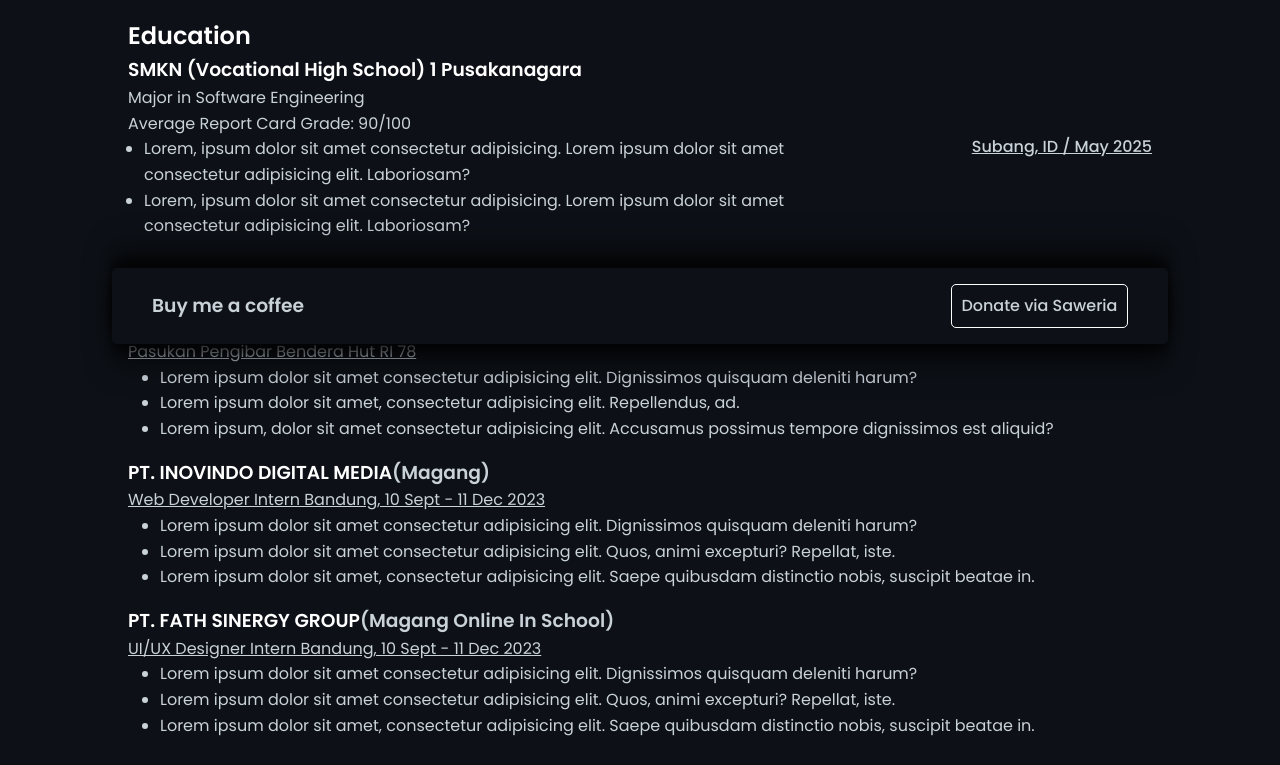
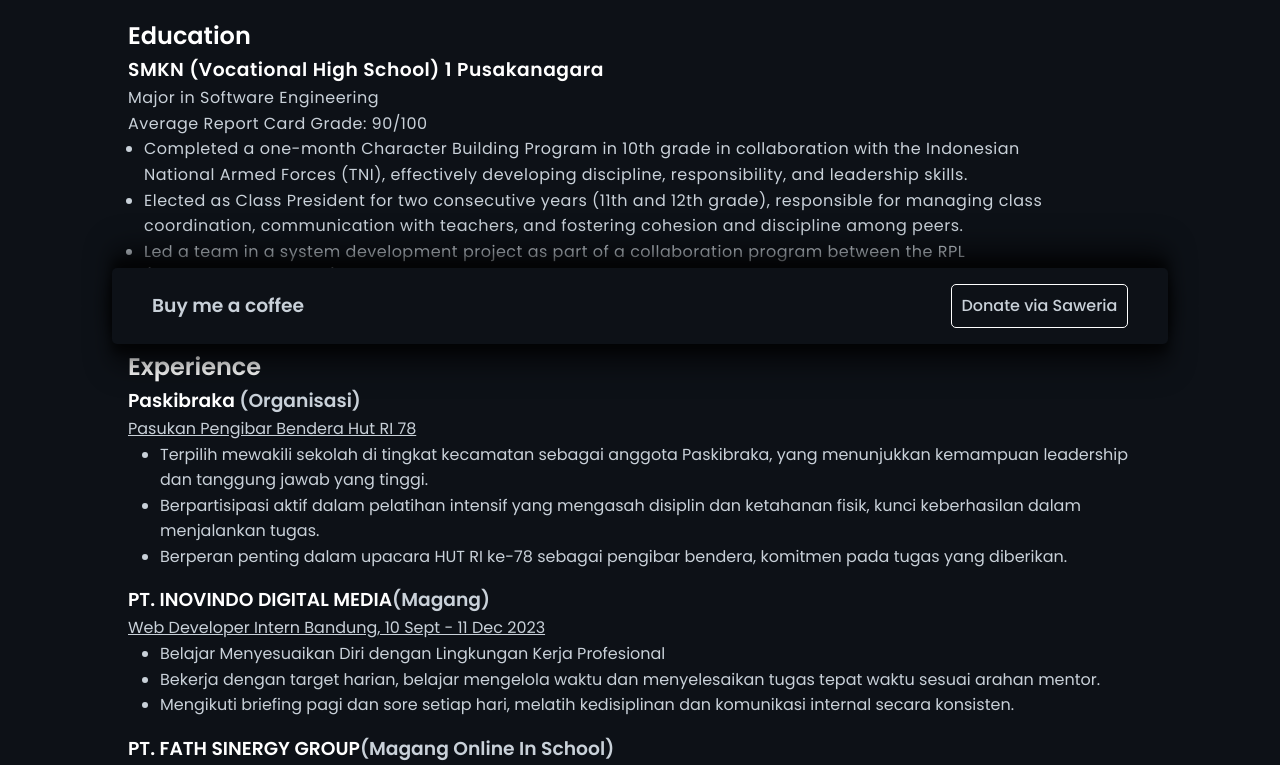
Before and after one commit to mamanrpl02/portofolio-with-reactjs, a React (Vite) app: page /about in a window 1280 px wide. Shown: the part 440-1205 px from the top of the page. Built offline with nearby package versions, Linux system fonts and the light colour scheme.

Commit message:
configure about

```diff
--- /dev/null
+++ b/src/components/About/CertificateSection.jsx
@@ -0,0 +1,20 @@
+export default function CertificateSection() {
+  return (
+    <div className="certivicate-contain mt-2rm">
+      <h1 className="c-white-1">Certificates</h1>
+      <p className="certivicate hover-biru"></p>
+      <ul className="ml-2rm point-hover">
+        <li>
+          <a href="http://" target="_blank" rel="noopener noreferrer">Lorem ipsum dolor sit, amet consectetur adipisicing.</a>
+        </li>
+        <li>
+          <a href="http://" target="_blank" rel="noopener noreferrer">Lorem, ipsum dolor.</a>
+        </li>
+        <li>
+                  <a href="http://" target="_blank" rel="noopener noreferrer">lorem5
+                  </a>
+        </li>
+      </ul>
+    </div>
+  );
+}
--- a/src/components/About/Education.jsx
+++ b/src/components/About/Education.jsx
@@ -12,23 +12,32 @@ export default function Education() {
           <ul className="point-hover">
             <li>
               <p>
-                Lorem, ipsum dolor sit amet consectetur adipisicing. Lorem ipsum
-                dolor sit amet consectetur adipisicing elit. Laboriosam?
+                Completed a one-month Character Building Program in 10th grade
+                in collaboration with the Indonesian National Armed Forces
+                (TNI), effectively developing discipline, responsibility, and
+                leadership skills.
               </p>
             </li>
             <li>
               <p>
-                Lorem, ipsum dolor sit amet consectetur adipisicing. Lorem ipsum
-                dolor sit amet consectetur adipisicing elit. Laboriosam?
+                Elected as Class President for two consecutive years (11th and
+                12th grade), responsible for managing class coordination,
+                communication with teachers, and fostering cohesion and
+                discipline among peers.
+              </p>
+            </li>
+            <li>
+              <p>
+                Led a team in a system development project as part of a
+                collaboration program between the RPL (Software Engineering)
+                department and an industry partner. Responsible for managing the
+                team and acting as the team's representative in all interactions
+                with the mentor.
               </p>
             </li>
           </ul>
         </div>
-        <div className="kanan">
-          <a href="#" className="hover-white">
-            Subang, ID / May 2025
-          </a>
-        </div>
+
       </div>
     </div>
   );
--- a/src/components/About/Experience.jsx
+++ b/src/components/About/Experience.jsx
@@ -1,5 +1,4 @@
 import { useState } from "react";
-import "../../styles/about.css";
 
 export default function Experience() {
   const [openModal, setOpenModal] = useState(null);
@@ -40,20 +39,22 @@ export default function Experience() {
           <ul className="ml-2rm point-hover">
             <li>
               <p>
-                Lorem ipsum dolor sit amet consectetur adipisicing elit.
-                Dignissimos quisquam deleniti harum?
+                Terpilih mewakili sekolah di tingkat kecamatan sebagai anggota
+                Paskibraka, yang menunjukkan kemampuan leadership dan tanggung
+                jawab yang tinggi.
               </p>
             </li>
             <li>
               <p>
-                Lorem ipsum dolor sit amet, consectetur adipisicing elit.
-                Repellendus, ad.
+                Berpartisipasi aktif dalam pelatihan intensif yang mengasah
+                disiplin dan ketahanan fisik, kunci keberhasilan dalam
+                menjalankan tugas.
               </p>
             </li>
             <li>
               <p>
-                Lorem ipsum, dolor sit amet consectetur adipisicing elit.
-                Accusamus possimus tempore dignissimos est aliquid?
+                Berperan penting dalam upacara HUT RI ke-78 sebagai pengibar
+                bendera, komitmen pada tugas yang diberikan.
               </p>
             </li>
           </ul>
@@ -83,20 +84,19 @@ export default function Experience() {
           <ul className="ml-2rm point-hover">
             <li>
               <p>
-                Lorem ipsum dolor sit amet consectetur adipisicing elit.
-                Dignissimos quisquam deleniti harum?
+                Belajar Menyesuaikan Diri dengan Lingkungan Kerja Profesional
               </p>
             </li>
             <li>
               <p>
-                Lorem ipsum dolor sit amet consectetur adipisicing elit. Quos,
-                animi excepturi? Repellat, iste.
+                Bekerja dengan target harian, belajar mengelola waktu dan
+                menyelesaikan tugas tepat waktu sesuai arahan mentor.
               </p>
             </li>
             <li>
               <p>
-                Lorem ipsum dolor sit amet, consectetur adipisicing elit. Saepe
-                quibusdam distinctio nobis, suscipit beatae in.
+                Mengikuti briefing pagi dan sore setiap hari, melatih
+                kedisiplinan dan komunikasi internal secara konsisten.
               </p>
             </li>
           </ul>
@@ -126,20 +126,20 @@ export default function Experience() {
           <ul className="ml-2rm point-hover">
             <li>
               <p>
-                Lorem ipsum dolor sit amet consectetur adipisicing elit.
-                Dignissimos quisquam deleniti harum?
+                Mendapatkan pengalaman soft skills penting seperti komunikasi
+                profesional, tanggung jawab kerja, dan etika kerja industri.
               </p>
             </li>
             <li>
               <p>
-                Lorem ipsum dolor sit amet consectetur adipisicing elit. Quos,
-                animi excepturi? Repellat, iste.
+                Mengembangkan kemampuan problem solving dengan menangani kendala
+                teknis dan koordinasi saat pelatihan berlangsung.
               </p>
             </li>
             <li>
               <p>
-                Lorem ipsum dolor sit amet, consectetur adipisicing elit. Saepe
-                quibusdam distinctio nobis, suscipit beatae in.
+                Mengembangkan kemampuan kerja tim melalui kolaborasi dengan
+                berbagai pihak dalam mendukung kegiatan magang.
               </p>
             </li>
           </ul>
--- a/src/components/Home/Hero.jsx
+++ b/src/components/Home/Hero.jsx
@@ -1,4 +1,4 @@
-import { useRef } from "react";
+import { useRef, useEffect } from "react";
 
 export default function Hero() {
   const text =
@@ -6,7 +6,31 @@ export default function Hero() {
 
   const h1Ref = useRef(null);
 
-  // Split kata dulu, lalu setiap kata di-split per 2 huruf
+  // Ambil data dari sessionStorage (array index pair yang sudah di-hover)
+  const getHoveredPairs = () => {
+    const saved = sessionStorage.getItem("hoveredPairs");
+    return saved ? JSON.parse(saved) : [];
+  };
+
+  // Simpan data ke sessionStorage
+  const saveHoveredPair = (id) => {
+    const current = getHoveredPairs();
+    if (!current.includes(id)) {
+      const updated = [...current, id];
+      sessionStorage.setItem("hoveredPairs", JSON.stringify(updated));
+    }
+  };
+
+  // Pas pertama render, cek dan apply class hovered
+  useEffect(() => {
+    const saved = getHoveredPairs();
+    saved.forEach((id) => {
+      const el = document.querySelector(`[data-id='${id}']`);
+      if (el) el.classList.add("hovered");
+    });
+  }, []);
+
+  // Split kata jadi pasangan 2 huruf
   const splitWords = (text) => {
     return text.split(" ").map((word, wordIndex) => {
       const pairs = [];
@@ -15,19 +39,24 @@ export default function Hero() {
       }
       return (
         <span key={wordIndex} className="word">
-          {pairs.map((pair, index) => (
+          {pairs.map((pair, index) => {
+            const id = `${wordIndex}-${index}`;
+            return (
               <span
-              key={index}
+                key={id}
+                data-id={id}
                 className="hover-pair"
                 onMouseEnter={(e) => {
                   if (!e.target.classList.contains("hovered")) {
                     e.target.classList.add("hovered");
+                    saveHoveredPair(id);
                   }
                 }}
               >
                 {pair}
               </span>
-          ))}{" "}
+            );
+          })}{" "}
         </span>
       );
     });
--- a/src/pages/About.jsx
+++ b/src/pages/About.jsx
@@ -6,6 +6,7 @@ import AboutIntro from "../components/About/AboutIntro";
 import Education from "../components/About/Education";
 import Experience from "../components/About/Experience";
 import Skills from "../components/About/Skills";
+import CertificateSection from "../components/About/CertificateSection";
 import SoftSkills from "../components/About/SoftSkills";
 import BuyMe from "../components/BuyMe";
 
@@ -20,6 +21,7 @@ export default function About() {
           <Experience />
           <Skills />
           <SoftSkills />
+          <CertificateSection />
         </div>
       </section>
       <BuyMe />
--- a/src/styles/about.css
+++ b/src/styles/about.css
@@ -105,13 +105,13 @@ body {
     0 -16px 20px rgba(0, 0, 0, 0.4), 0 -24px 30px rgba(0, 0, 0, 0.3);
 }
 
-.point-hover li p:hover {
-  transition: all 0.3s ease;
+.point-hover li p {
+  transition: all 0.3s;
   cursor: pointer;
 }
 .point-hover li p:hover {
   color: white;
-  font-weight: 500;
+  translate: 0 -3px;
 }
 
 /* Details about section end */
@@ -123,22 +123,15 @@ body {
   justify-content: space-between;
 }
 .detail-container .education-contain .edu-flex .kiri {
-  width: 70%;
+  width: 90%;
+  letter-spacing: 0.5px;
 }
-.detail-container .education-contain .edu-flex .kanan a {
+/* .detail-container .education-contain .edu-flex .kanan a {
   color: #c9d1d9;
   font-weight: 500;
-}
+} */
 .detail-container .education-contain .edu-flex .kiri ul {
   padding-left: 1rem;
-}
-
-.hover-white {
-  transition: all 0.5s ease;
-}
-
-.hover-white:hover {
-  color: white;
 }
 
 .hover-biru {
@@ -148,6 +141,8 @@ body {
 .hover-biru:hover {
   color: #3b82f6;
   font-weight: 700;
+  transform: translateY(-2px);
+
 }
 
 /* magang inovindo end */
--- a/src/styles/global.css
+++ b/src/styles/global.css
@@ -40,17 +40,16 @@
   color: #c9d1d9;
 }
 
-.hover-white{
-  transition: all 0.5s ease;
+.hover-white {
+  transition: all 0.3s;
 }
 
 .hover-white:hover {
   color: white;
+  transform: translateY(-5px);
 }
 
-a .hover {
 
-}
 /* end font color */
 
 /* FontWight */
```
Lines whose indentation alone changed are shown as unchanged.
